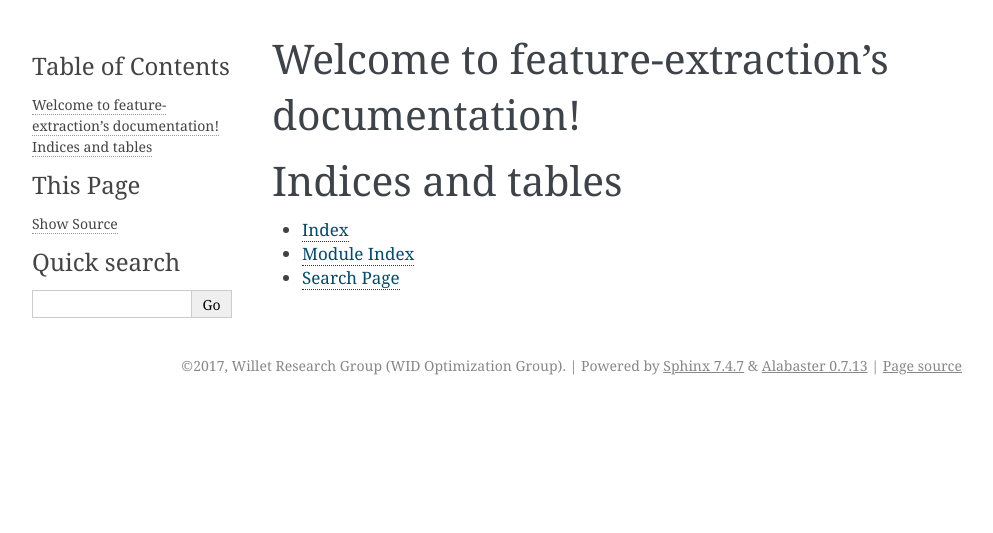
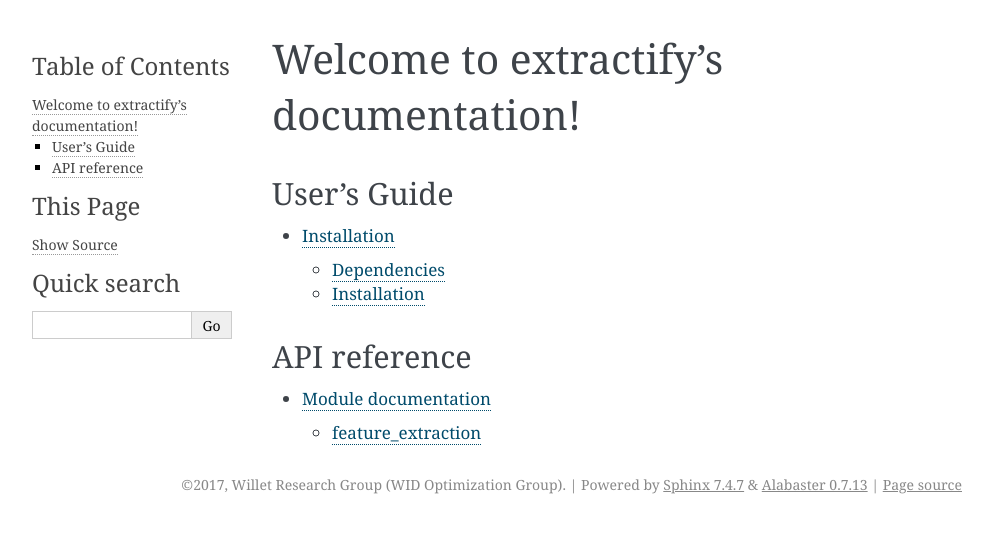
Before and after one commit to widoptimization-willett/feature-extraction, a Sphinx documentation site: the page built from docs/index.rst, in a window 1280 px wide. Shown: the top 533 px of the page, without its empty margins (148-1141 px from the left). Built offline with Sphinx 7.4.7, drawn with Linux system fonts in a browser that asks for light colours.

Commit message:
Update doc structure, add install instructions

```diff
--- /dev/null
+++ b/docs/api.rst
@@ -0,0 +1,6 @@
+Module documentation
+--------------------
+
+.. toctree::
+
+    modules
--- a/docs/index.rst
+++ b/docs/index.rst
@@ -3,17 +3,19 @@
    You can adapt this file completely to your liking, but it should at least
    contain the root `toctree` directive.
 
-Welcome to feature-extraction's documentation!
-==============================================
+Welcome to extractify's documentation!
+======================================
 
+User's Guide
+------------
+.. toctree::
+    :maxdepth: 2
+
+    installation
+
+API reference
+-------------
 .. toctree::
    :maxdepth: 2
-   :caption: Contents:
 
-
-Indices and tables
-==================
-
-* :ref:`genindex`
-* :ref:`modindex`
-* :ref:`search`
+   api
```
Also changed, not shown: docs/installation.rst (added, +41 -0 lines).
